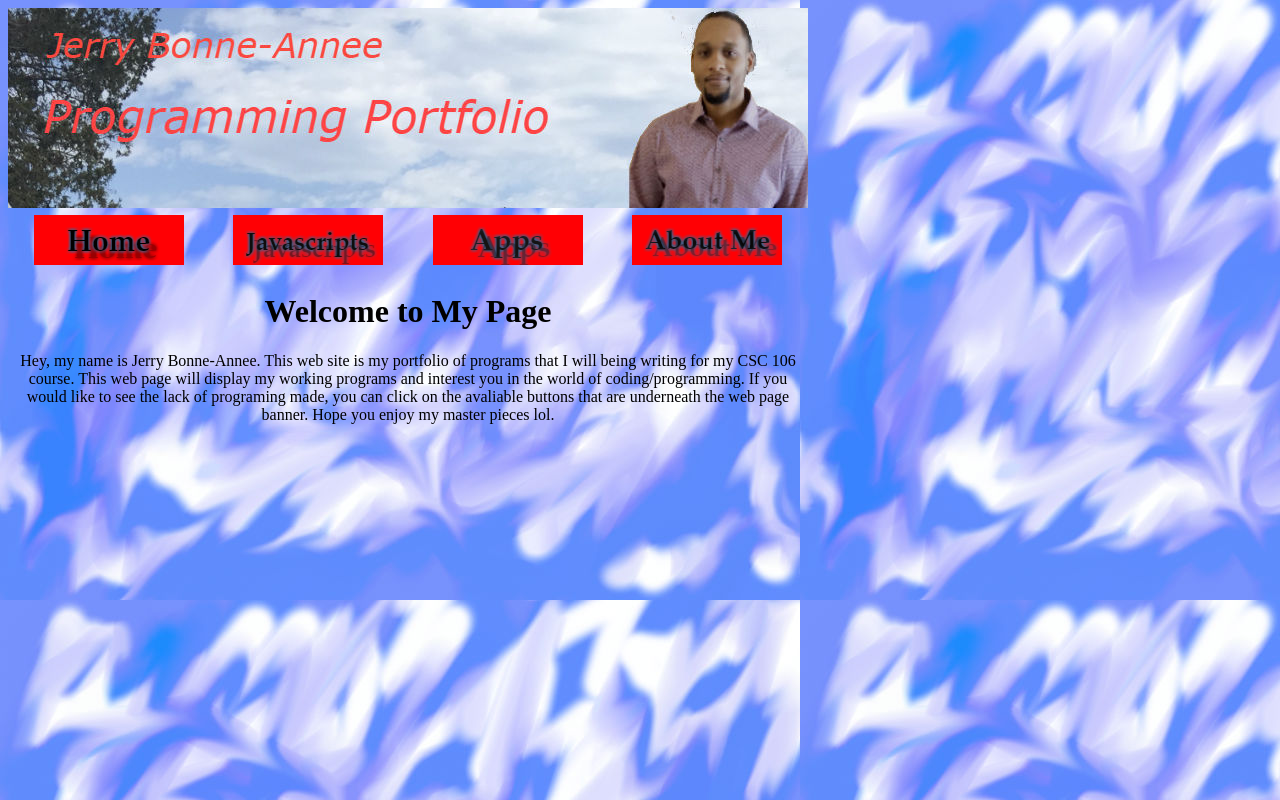
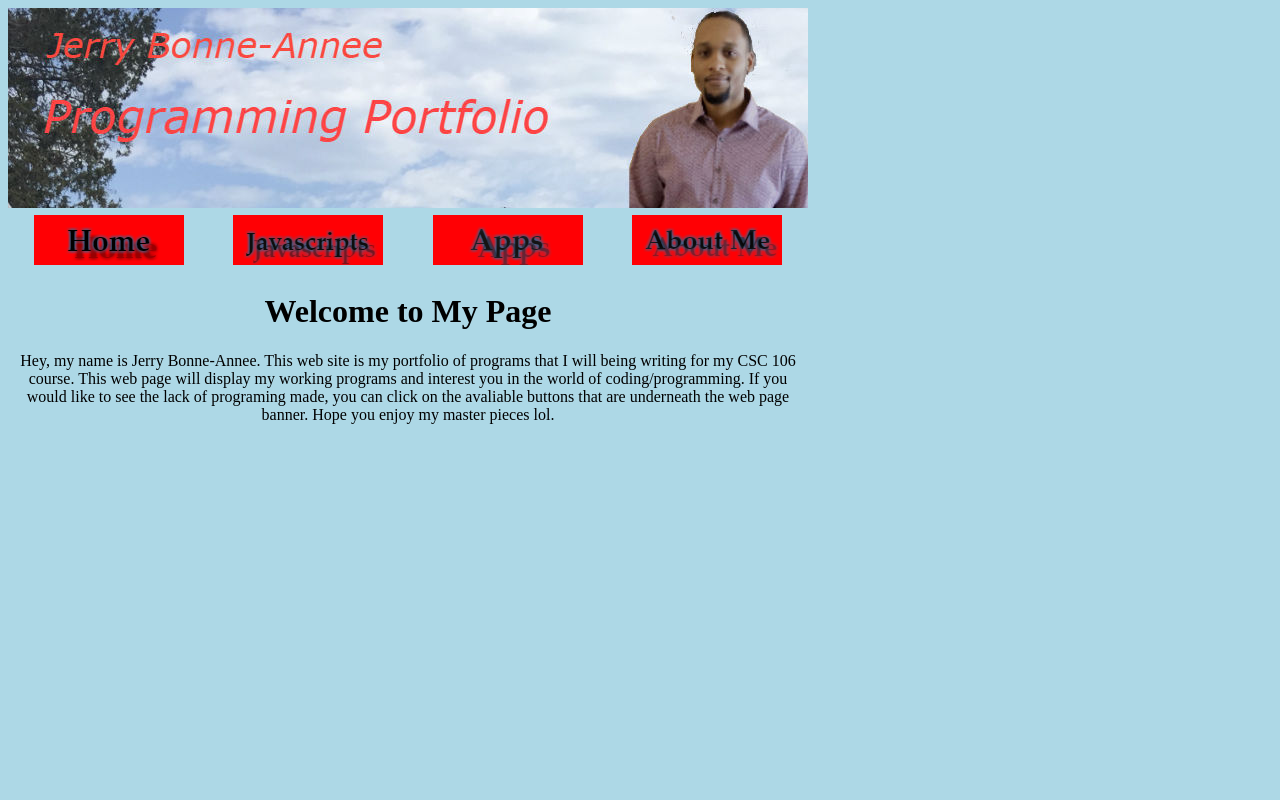
Before and after one commit to JPBonne-Annee/jpbonne-annee.github.io, a plain HTML site: page index.html in a window 1280 px wide. Drawn offline with Linux system fonts and the light colour scheme.

Commit message:
Update jpbstyle.css

```diff
--- a/jpbstyle.css
+++ b/jpbstyle.css
@@ -1,4 +1,4 @@
-Body {background-color:lightblue; background-image: url("mybackground.jpg");}
+Body {background-color:lightblue;}
 #navbuttons {width:800px;}
 #nav-td {width:200px; text-align:center;}
 #h1-title {width:800px; text-align:center;}
```
